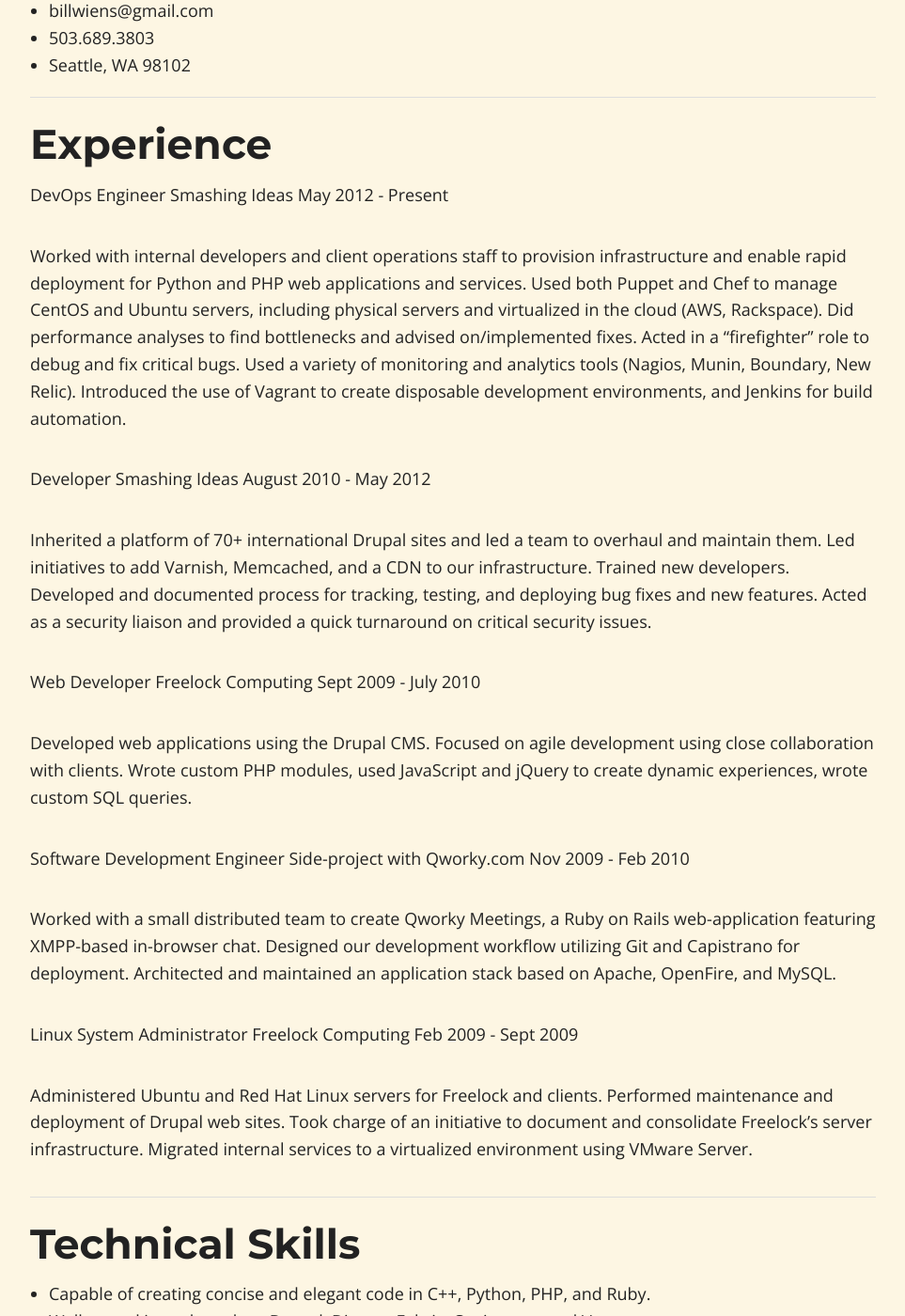
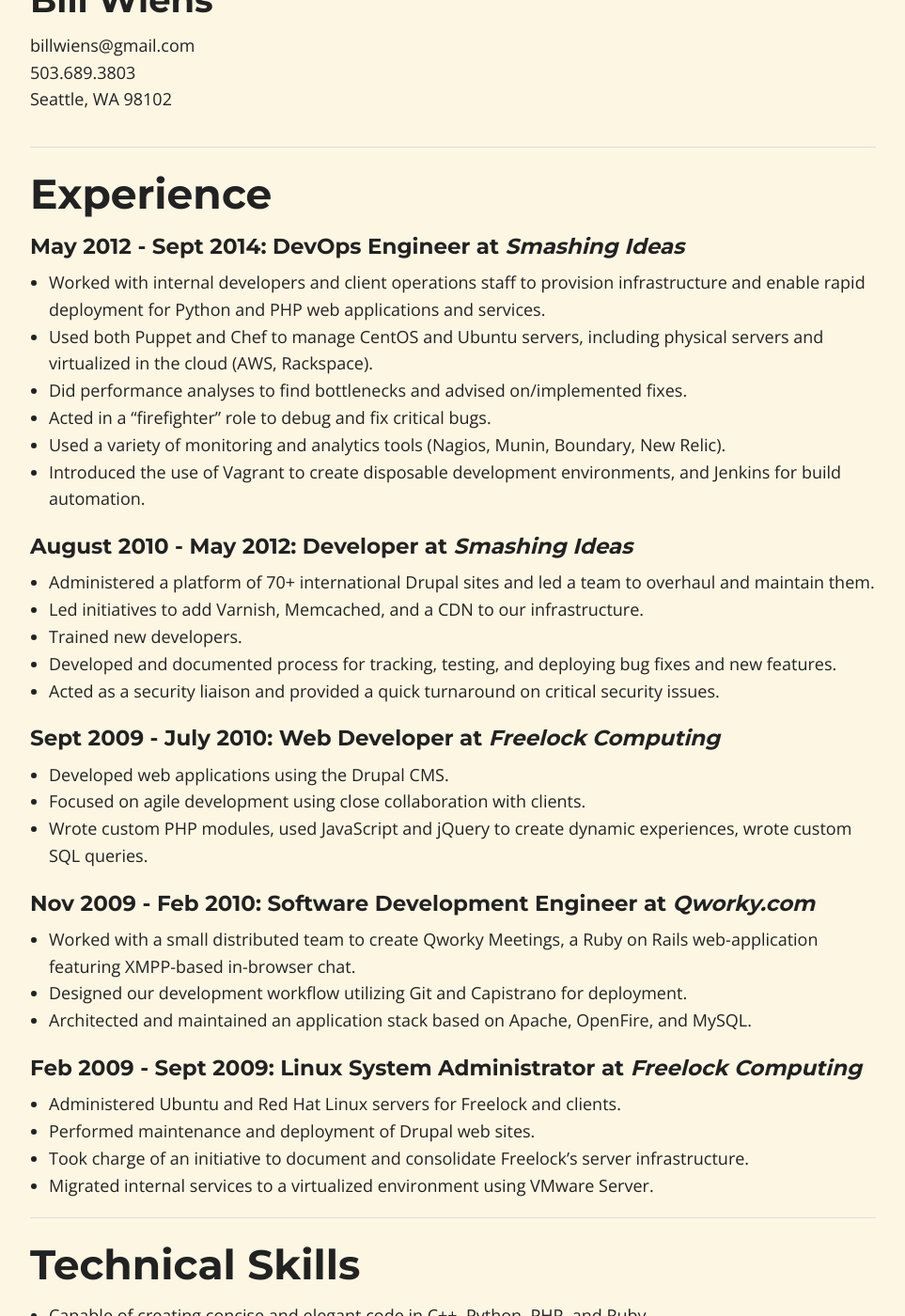
Before and after one commit to billputer/billwiens.com, a Jekyll site: the page built from resume/index.md, in a window 1280 px wide and 1400 px high, scrolled down 443 px. Shown: the whole window at 94% size, without its empty margins (158-1121 px from the left). Built offline with Jekyll 4.4.1, drawn with Linux system fonts in a browser that asks for light colours; nearby versions of some CDN libraries; some of the changed text lies outside the part shown.

Commit message:
Update resume formatting for experience section.

```diff
--- a/resume/index.md
+++ b/resume/index.md
@@ -5,50 +5,51 @@
 css-class: notepad-resume
 ---
 
+* * *
+
 ## Bill Wiens
+{: .resume-name}
 
-* billwiens@gmail.com
-* 503.689.3803
-* Seattle, WA 98102
-
+billwiens@gmail.com<br/>
+503.689.3803<br/>
+Seattle, WA 98102<br/>
+{: .resume-contact-info}
 
 * * *
 
 # Experience
 
-DevOps Engineer
-Smashing Ideas
-May 2012 - Present
+#### May 2012 - Sept 2014: DevOps Engineer at *Smashing Ideas*
+* Worked with internal developers and client operations staff to provision infrastructure and enable rapid deployment for Python and PHP web applications and services.
+* Used both Puppet and Chef to manage CentOS and Ubuntu servers, including physical servers and virtualized in the cloud (AWS, Rackspace).
+* Did performance analyses to find bottlenecks and advised on/implemented fixes.
+* Acted in a "firefighter" role to debug and fix critical bugs.
+* Used a variety of monitoring and analytics tools (Nagios, Munin, Boundary, New Relic).
+* Introduced the use of Vagrant to create disposable development environments, and Jenkins for build automation.
 
-Worked with internal developers and client operations staff to provision infrastructure and enable rapid deployment for Python and PHP web applications and services. Used both Puppet and Chef to manage CentOS and Ubuntu servers, including physical servers and virtualized in the cloud (AWS, Rackspace). Did performance analyses to find bottlenecks and advised on/implemented fixes. Acted in a "firefighter" role to debug and fix critical bugs. Used a variety of monitoring and analytics tools (Nagios, Munin, Boundary, New Relic). Introduced the use of Vagrant to create disposable development environments, and Jenkins for build automation.
+#### August 2010 - May 2012: Developer at *Smashing Ideas*
+* Administered a platform of 70+ international Drupal sites and led a team to overhaul and maintain them.
+* Led initiatives to add Varnish, Memcached, and a CDN to our infrastructure.
+* Trained new developers.
+* Developed and documented process for tracking, testing, and deploying bug fixes and new features.
+* Acted as a security liaison and provided a quick turnaround on critical security issues.
 
+#### Sept 2009 - July 2010: Web Developer at *Freelock Computing*
+* Developed web applications using the Drupal CMS.
+* Focused on agile development using close collaboration with clients.
+* Wrote custom PHP modules, used JavaScript and jQuery to create dynamic experiences, wrote custom SQL queries.
 
-Developer
-Smashing Ideas
-August 2010 - May 2012
+#### Nov 2009 - Feb 2010: Software Development Engineer at *Qworky.com*
+* Worked with a small distributed team to create Qworky Meetings, a Ruby on Rails web-application featuring XMPP-based in-browser chat.
+* Designed our development workflow utilizing Git and Capistrano for deployment.
+* Architected and maintained an application stack based on Apache, OpenFire, and MySQL.
 
-Inherited a platform of 70+ international Drupal sites and led a team to overhaul and maintain them. Led initiatives to add Varnish, Memcached, and a CDN to our infrastructure. Trained new developers. Developed and documented process for tracking, testing, and deploying bug fixes and new features. Acted as a security liaison and provided a quick turnaround on critical security issues.
+#### Feb 2009 - Sept 2009: Linux System Administrator at *Freelock Computing*
 
-
-Web Developer
-Freelock Computing
-Sept 2009 - July 2010
-
-Developed web applications using the Drupal CMS. Focused on agile development using close collaboration with clients. Wrote custom PHP modules, used JavaScript and jQuery to create dynamic experiences, wrote custom SQL queries.
-
-
-Software Development Engineer
-Side-project with Qworky.com
-Nov 2009 - Feb 2010
-
-Worked with a small distributed team to create Qworky Meetings, a Ruby on Rails web-application featuring XMPP-based in-browser chat. Designed our development workflow utilizing Git and Capistrano for deployment. Architected and maintained an application stack based on Apache, OpenFire, and MySQL.
-
-
-Linux System Administrator
-Freelock Computing
-Feb 2009 - Sept 2009
-
-Administered Ubuntu and Red Hat Linux servers for Freelock and clients. Performed maintenance and deployment of Drupal web sites. Took charge of an initiative to document and consolidate Freelock's server infrastructure. Migrated internal services to a virtualized environment using VMware Server.
+* Administered Ubuntu and Red Hat Linux servers for Freelock and clients.
+* Performed maintenance and deployment of Drupal web sites.
+* Took charge of an initiative to document and consolidate Freelock's server infrastructure.
+* Migrated internal services to a virtualized environment using VMware Server.
 
 * * *
 
@@ -66,10 +67,10 @@
 
 # Education
 
-Willamette University in Salem, OR
+Willamette University in Salem, OR<br/>
 B.A., Computer Science - 2004-2008
 
-Linkoping University in Linköping, Sweden
+Linkoping University in Linköping, Sweden<br/>
 Study abroad program - 2007
 
 * * *
```
